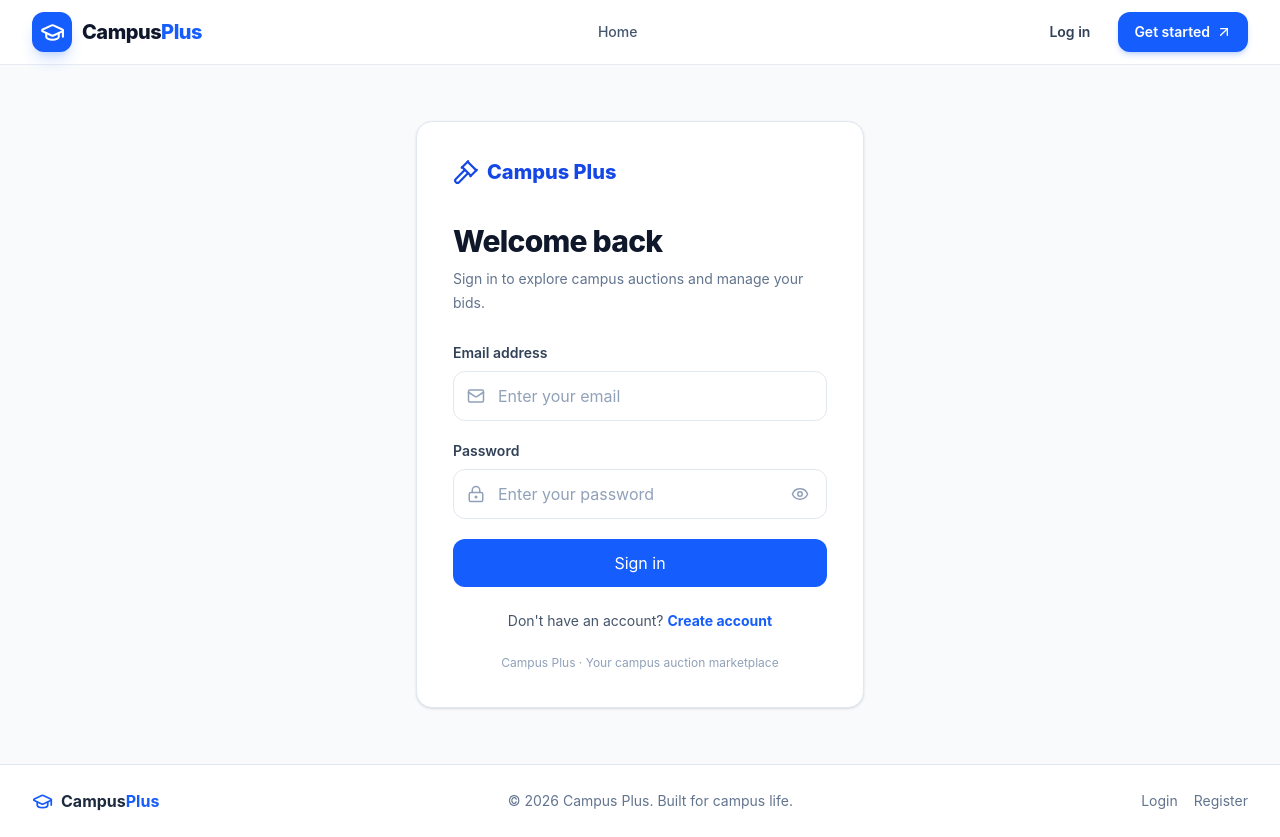
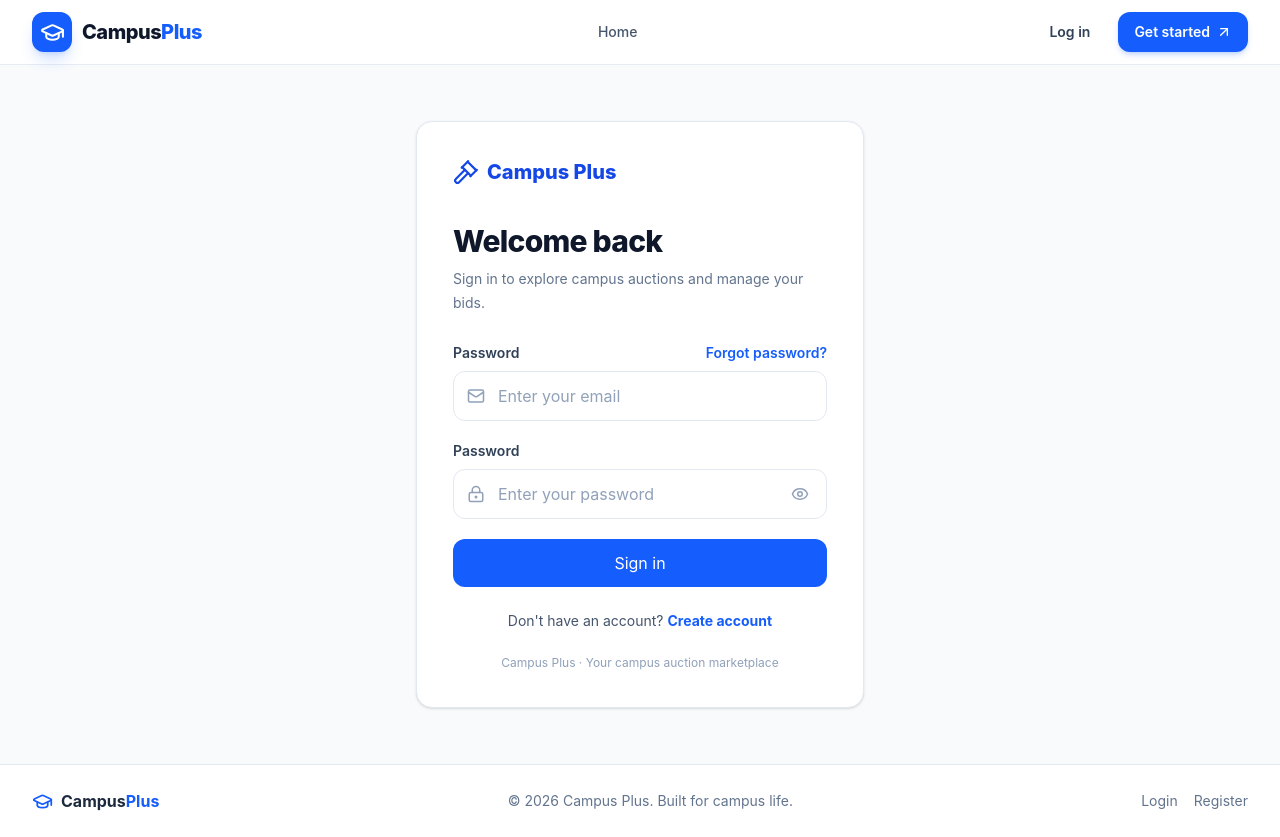
Before and after one commit to Ansh-Pandey38300/Campus-Plus, a React (Vite) app in the folder frontend/: page /login in a window 1280 px wide. Built offline with nearby package versions, Linux system fonts and the light colour scheme; no server answers.

Commit message:
updated login page

```diff
--- a/frontend/src/pages/Login.jsx
+++ b/frontend/src/pages/Login.jsx
@@ -171,12 +171,22 @@ export default function Login() {
         >
           {/* Email */}
           <div>
-            <label
-              htmlFor="login-email"
-              className="mb-2 block text-sm font-semibold text-slate-700"
-            >
-              Email address
-            </label>
+            <div className="mb-2 flex items-center justify-between">
+              <label
+                htmlFor="login-password"
+                className="block text-sm font-semibold text-slate-700"
+              >
+                Password
+              </label>
+
+              {/* Forgot Password Link */}
+              <Link
+                to="/forgot-password"
+                className="text-sm font-semibold text-blue-600 hover:text-blue-700"
+              >
+                Forgot password?
+              </Link>
+            </div>
 
             <div className="relative">
               <Mail
@@ -198,11 +208,10 @@ export default function Login() {
                   errors.email ? 'login-email-error' : undefined
                 }
                 required
-                className={`w-full rounded-xl border bg-white py-3 pl-11 pr-4 text-sm text-slate-900 outline-none transition placeholder:text-slate-400 focus:border-blue-500 focus:ring-4 focus:ring-blue-500/10 ${
-                  errors.email
+                className={`w-full rounded-xl border bg-white py-3 pl-11 pr-4 text-sm text-slate-900 outline-none transition placeholder:text-slate-400 focus:border-blue-500 focus:ring-4 focus:ring-blue-500/10 ${errors.email
                     ? 'border-red-400'
                     : 'border-slate-200'
-                }`}
+                  }`}
               />
             </div>
 
@@ -247,11 +256,10 @@ export default function Login() {
                     : undefined
                 }
                 required
-                className={`w-full rounded-xl border bg-white py-3 pl-11 pr-12 text-sm text-slate-900 outline-none transition placeholder:text-slate-400 focus:border-blue-500 focus:ring-4 focus:ring-blue-500/10 ${
-                  errors.password
+                className={`w-full rounded-xl border bg-white py-3 pl-11 pr-12 text-sm text-slate-900 outline-none transition placeholder:text-slate-400 focus:border-blue-500 focus:ring-4 focus:ring-blue-500/10 ${errors.password
                     ? 'border-red-400'
                     : 'border-slate-200'
-                }`}
+                  }`}
               />
 
               <button
```
